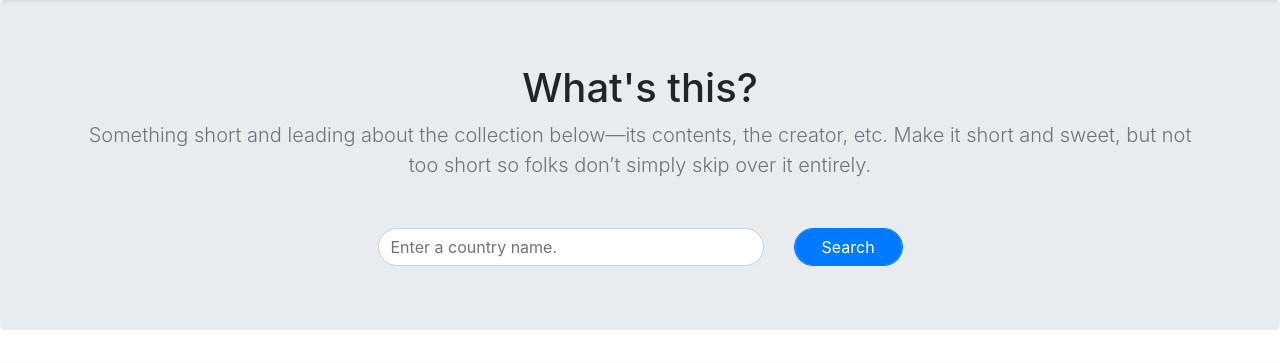
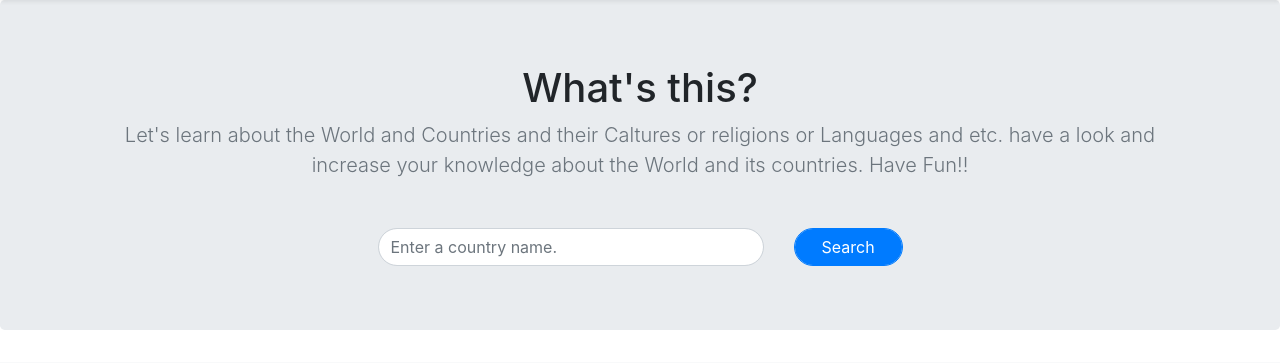
Before and after one commit to alireza-moradbakhti/countryPedia, a PHP site: page / in a window 1280 px wide. Shown: the part 56-419 px from the top of the page. Run offline with PHP 8.4, Linux system fonts and the light colour scheme; data comes from the database, SQL or seed files in the repository.

Commit message:
New update by alireza

```diff
--- a/index.php
+++ b/index.php
@@ -46,7 +46,7 @@ include_once "controller/getLastCountries.php";
   <section class="jumbotron text-center">
     <div class="container">
       <h1>What's this?</h1>
-      <p class="lead text-muted">Something short and leading about the collection below—its contents, the creator, etc. Make it short and sweet, but not too short so folks don’t simply skip over it entirely.</p>
+      <p class="lead text-muted">Let's learn about the World and Countries and their Caltures or religions or Languages and etc. have a look and increase your knowledge about the World and its countries. Have Fun!!</p>
       <div class="col-6 mx-auto mt-5">
       <form method="post">
       <div class="row">
@@ -76,8 +76,8 @@ include_once "controller/getLastCountries.php";
     <p class="float-right">
       <a href="#">Back to top</a>
     </p>
-    <p>Album example is &copy; Bootstrap, but please download and customize it for yourself!</p>
-    <p>New to Bootstrap? <a href="https://getbootstrap.com/">Visit the homepage</a> or read our <a href="/docs/4.5/getting-started/introduction/">getting started guide</a>.</p>
+    <p>This Project is Belong to Alireza Moradbakhti for Database project</p>
+    <p>have any suggestions? , you can find my Email in the header :)</p>
   </div>
 </footer>
 <script src="https://code.jquery.com/jquery-3.5.1.slim.min.js" integrity="sha384-DfXdz2htPH0lsSSs5nCTpuj/zy4C+OGpamoFVy38MVBnE+IbbVYUew+OrCXaRkfj" crossorigin="anonymous"></script>
--- a/view/header.php
+++ b/view/header.php
@@ -4,13 +4,12 @@
       <div class="row">
         <div class="col-sm-8 col-md-7 py-4">
           <h4 class="text-white">About</h4>
-          <p class="text-muted">Add some information about the album below, the author, or any other background context. Make it a few sentences long so folks can pick up some informative tidbits. Then, link them off to some social networking sites or contact information.</p>
+          <p class="text-muted">Its a project for Database with UI/UX design with Sql. my name is Alireza Moradbakhti. Semester 5 of Software Enginnering and the teacher is : Dr. Saman shishechi</p>
         </div>
         <div class="col-sm-4 offset-md-1 py-4">
           <h4 class="text-white">Contact</h4>
           <ul class="list-unstyled">
-            <li><a href="#" class="text-white">Follow on Twitter</a></li>
-            <li><a href="#" class="text-white">Like on Facebook</a></li>
+            <li><a href="#" class="text-white">My Telegram Id</a></li>
             <li><a href="#" class="text-white">Email me</a></li>
           </ul>
         </div>
```
